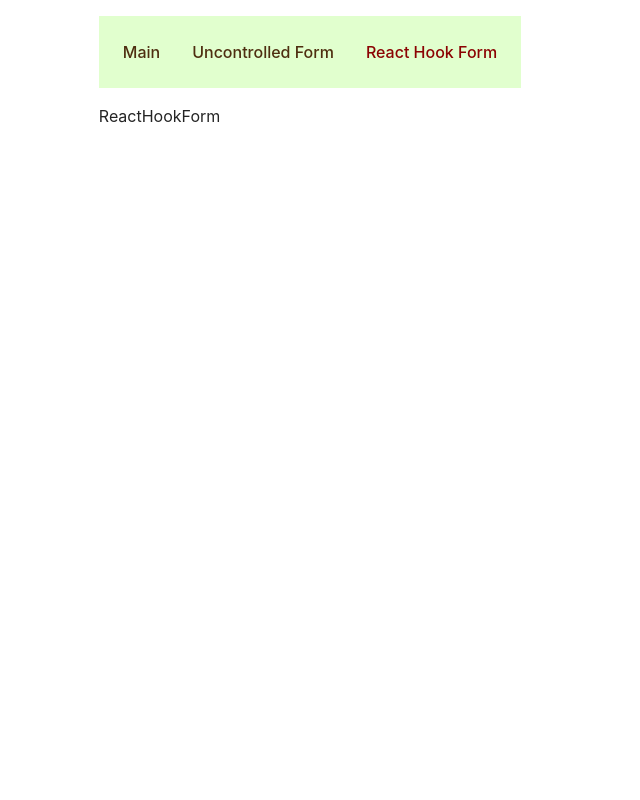
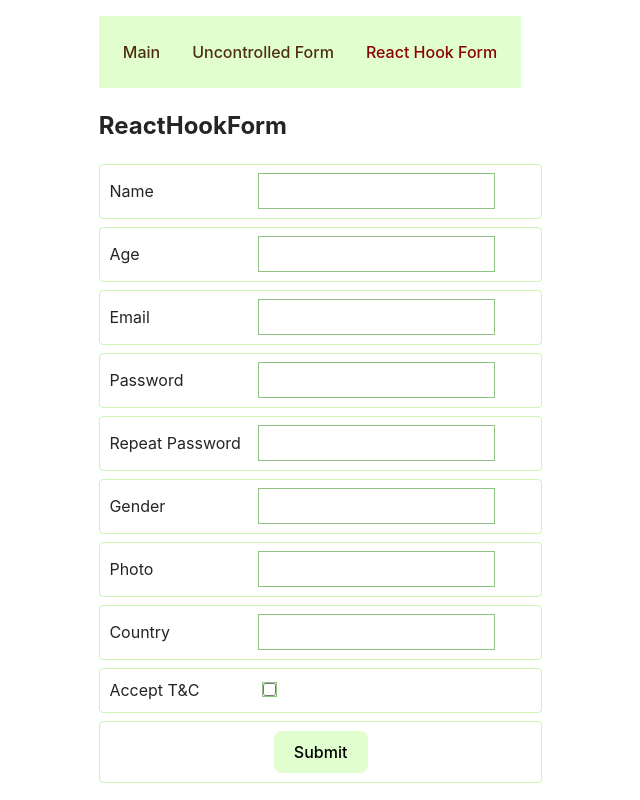
Before and after one commit to zweroboy1/react-forms, a React (Vite) app: page /hook-form in a window 1280 px wide. Shown: the whole page, without its empty margins (330-970 px from the left). Built offline with nearby package versions, Linux system fonts and the light colour scheme.

Commit message:
feat: add form markup

```diff
--- a/src/index.css
+++ /dev/null
@@ -1,61 +0,0 @@
-:root {
-  font-family: Inter, system-ui, Avenir, Helvetica, Arial, sans-serif;
-  line-height: 1.5;
-  font-weight: 400;
-
-  background-color: rgba(255, 255, 255, 0.87);
-  color: #242424;
-
-  font-synthesis: none;
-  text-rendering: optimizeLegibility;
-  -webkit-font-smoothing: antialiased;
-  -moz-osx-font-smoothing: grayscale;
-}
-
-a {
-  font-weight: 500;
-  color: #4e2e10;
-  text-decoration: inherit;
-}
-
-a:hover {
-  color: #213547;
-}
-
-a.active {
-  color: #8b0303;
-}
-
-body {
-  margin: 0;
-  display: flex;
-  justify-content: center;
-  min-width: 320px;
-  min-height: 100vh;
-}
-
-h1 {
-  font-size: 3.2em;
-  line-height: 1.1;
-}
-
-button {
-  border-radius: 8px;
-  border: 1px solid transparent;
-  padding: 0.6em 1.2em;
-  font-size: 1em;
-  font-weight: 500;
-  font-family: inherit;
-  background-color: #1a1a1a;
-  cursor: pointer;
-  transition: border-color 0.25s;
-}
-
-button:hover {
-  border-color: #646cff;
-}
-
-button:focus,
-button:focus-visible {
-  outline: 4px auto -webkit-focus-ring-color;
-}
--- /dev/null
+++ b/src/index.scss
@@ -0,0 +1,106 @@
+:root {
+  font-family: Inter, system-ui, Avenir, Helvetica, Arial, sans-serif;
+  line-height: 1.5;
+  font-weight: 400;
+
+  background-color: rgba(255, 255, 255, 0.87);
+  color: #242424;
+
+  font-synthesis: none;
+  text-rendering: optimizeLegibility;
+  -webkit-font-smoothing: antialiased;
+  -moz-osx-font-smoothing: grayscale;
+}
+
+a {
+  font-weight: 500;
+  color: #4e2e10;
+  text-decoration: inherit;
+}
+
+a:hover {
+  color: #213547;
+}
+
+a.active {
+  color: #8b0303;
+}
+
+body {
+  margin: 0;
+  display: flex;
+  justify-content: center;
+  min-width: 320px;
+  min-height: 100vh;
+}
+
+h1 {
+  font-size: 3.2em;
+  line-height: 1.1;
+}
+
+button {
+  border-radius: 8px;
+  border: 1px solid transparent;
+  padding: 0.6em 1.2em;
+  font-size: 1em;
+  font-weight: 500;
+  font-family: inherit;
+  background-color: #e1ffce;
+  cursor: pointer;
+  transition: border-color 0.25s;
+  &:hover {
+    filter: saturate(1.7);
+    border-color: #1e8b0f;
+  }
+  &:focus,
+  &:focus-visible,
+  &:active {
+    filter: saturate(3);
+    outline: 0;
+  }
+  &[disabled] {
+    opacity: 0.5;
+    cursor: not-allowed;
+  }
+}
+
+input {
+  font-family: inherit;
+  font-size: 14px;
+  padding: 0.6em;
+  border: 0;
+  outline: 1px solid #8fc384;
+  &:focus {
+    outline-color: #3cf524;
+  }
+}
+
+.form {
+  display: flex;
+  flex-direction: column;
+  gap: 0.5em;
+
+  &__row {
+    padding: 0.6em;
+    border: 0.5px solid #cbf5b3;
+    border-radius: 4px;
+    width: 100%;
+    &:hover {
+      background-color: #e1ffdd;
+    }
+  }
+  &__label {
+    display: inline-block;
+    width: 150px;
+    cursor: pointer;
+  }
+  &__button {
+    display: flex;
+    justify-content: center;
+    background-color: initial;
+    &:hover {
+      background-color: initial;
+    }
+  }
+}
--- a/src/main.tsx
+++ b/src/main.tsx
@@ -1,7 +1,7 @@
 import React from 'react';
 import ReactDOM from 'react-dom/client';
 import App from './App.tsx';
-import './index.css';
+import './index.scss';
 
 ReactDOM.createRoot(document.getElementById('root')!).render(
   <React.StrictMode>
--- a/src/pages/ReactHookForm/ReactHookForm.tsx
+++ b/src/pages/ReactHookForm/ReactHookForm.tsx
@@ -1,7 +1,72 @@
 import React from 'react';
 
 const ReactHookForm: React.FC = () => {
-  return <div>ReactHookForm</div>;
+  return (
+    <>
+      <h2>ReactHookForm</h2>
+      <form className="form">
+        <div className="form__row">
+          <label className="form__label" htmlFor="name">
+            Name
+          </label>
+          <input name="name" id="name" />
+        </div>
+        <div className="form__row">
+          <label className="form__label" htmlFor="age">
+            Age
+          </label>
+          <input name="age" id="age" />
+        </div>
+        <div className="form__row">
+          <label className="form__label" htmlFor="email">
+            Email
+          </label>
+          <input name="email" id="email" />
+        </div>
+        <div className="form__row">
+          <label className="form__label" htmlFor="password1">
+            Password
+          </label>
+          <input name="password1" id="password1" />
+        </div>
+        <div className="form__row">
+          <label className="form__label" htmlFor="password2">
+            Repeat Password
+          </label>
+          <input name="password2" id="password2" />
+        </div>
+        <div className="form__row">
+          <label className="form__label" htmlFor="gender">
+            Gender
+          </label>
+          <input name="gender" id="gender" />
+        </div>
+        <div className="form__row">
+          <label className="form__label" htmlFor="image">
+            Photo
+          </label>
+          <input name="image" id="image" />
+        </div>
+        <div className="form__row">
+          <label className="form__label" htmlFor="country">
+            Country
+          </label>
+          <input name="country" id="country" />
+        </div>
+        <div className="form__row">
+          <label className="form__label" htmlFor="tos">
+            Accept T&C
+          </label>
+          <input type="checkbox" id="tos" />
+        </div>
+        <div className="form__row form__button">
+          <button type="submit" disabled={false}>
+            Submit
+          </button>
+        </div>
+      </form>
+    </>
+  );
 };
 
 export { ReactHookForm };
--- a/src/pages/UncontrolledForm/UncontrolledForm.tsx
+++ b/src/pages/UncontrolledForm/UncontrolledForm.tsx
@@ -1,7 +1,7 @@
 import React from 'react';
 
 const UncontrolledForm: React.FC = () => {
-  return <div>UncontrolledForm</div>;
+  return <h2>UncontrolledForm</h2>;
 };
 
 export { UncontrolledForm };
```
